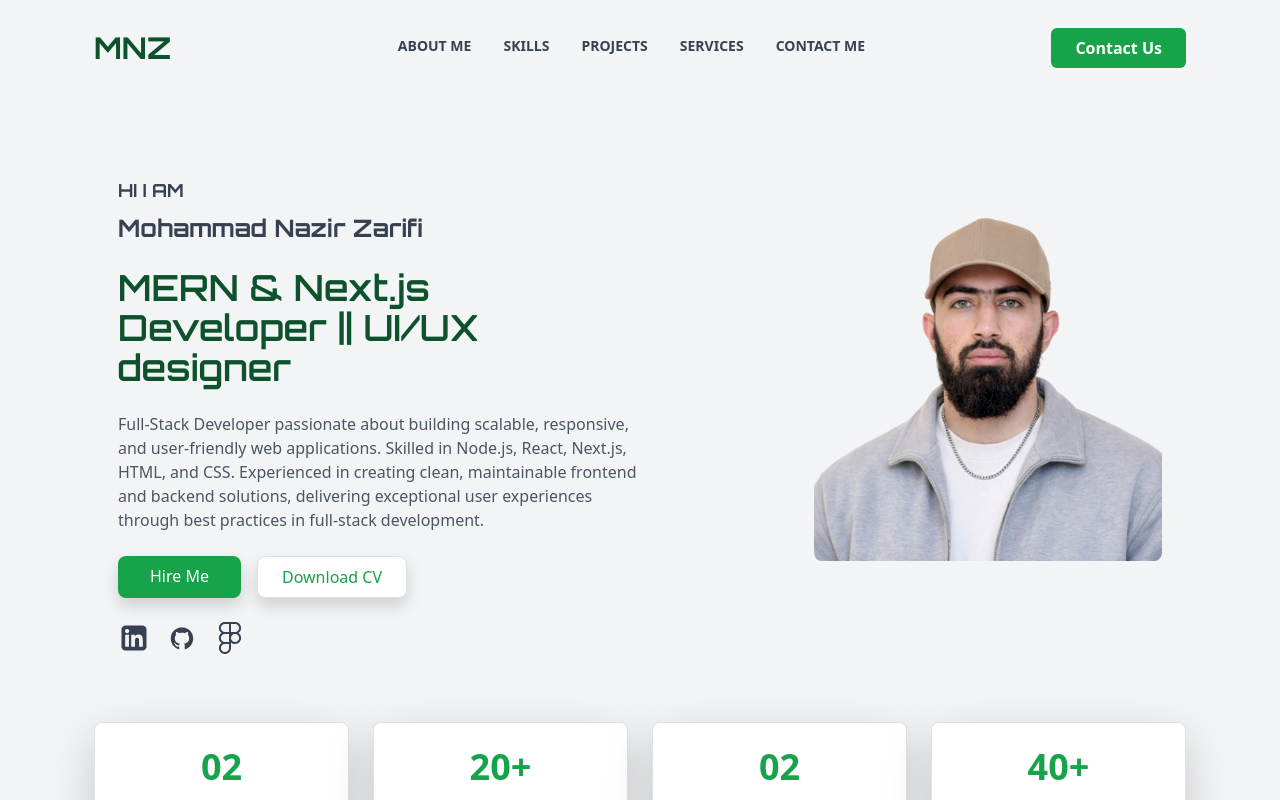
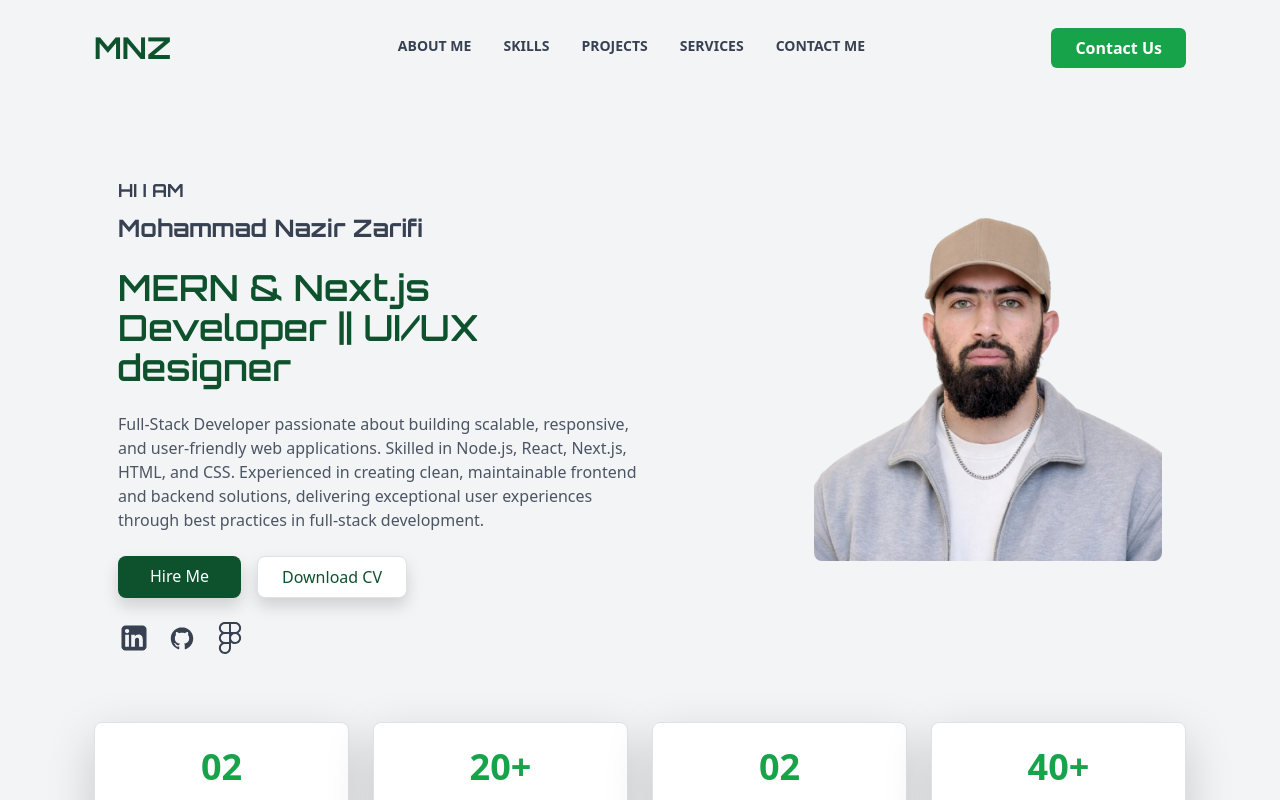
Before and after one commit to MuhammadNazir786/portfilio, a React (Vite) app: page / in a window 1280 px wide. Shown: the top 800 px of the page. Built offline with nearby package versions, Linux system fonts and the light colour scheme.

Commit message:
Update Hero.jsx

```diff
--- a/src/portfilio/Hero.jsx
+++ b/src/portfilio/Hero.jsx
@@ -29,13 +29,13 @@ const Hero = ({ data }) => {
           <div className="flex space-x-4 mb-4">
             <a
               href="#contact"
-              className="no-underline bg-green-600 text-white px-8 py-2 rounded-lg shadow hover:bg-green-500 transition"
+              className="no-underline bg-bgGreen text-white px-8 py-2 rounded-lg shadow hover:bg-green-500 transition"
             >
               Hire Me
             </a>
             <a
               href="https://drive.google.com/file/d/1_X9rB8GctEzMg01LjHXgOWkBcBXtgx6F/view?usp=sharing"
-              className="no-underline bg-white border text-green-600 px-6 py-2 rounded-lg shadow hover:bg-green-600 hover:text-green-500 transition"
+              className="no-underline bg-white border text-bgGreen px-6 py-2 rounded-lg shadow hover:bg-green-600 hover:text-green-500 transition"
             >
               Download CV
             </a>
```
